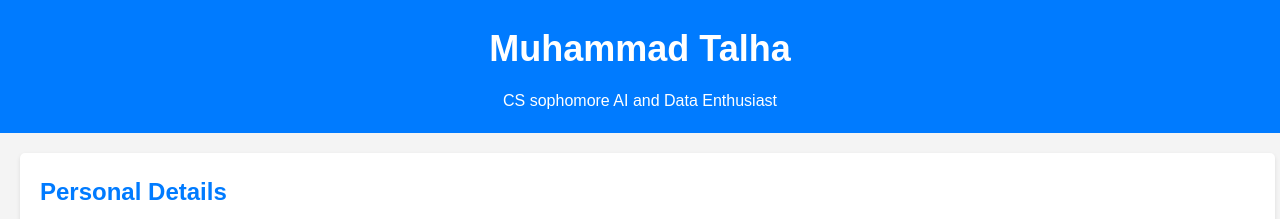
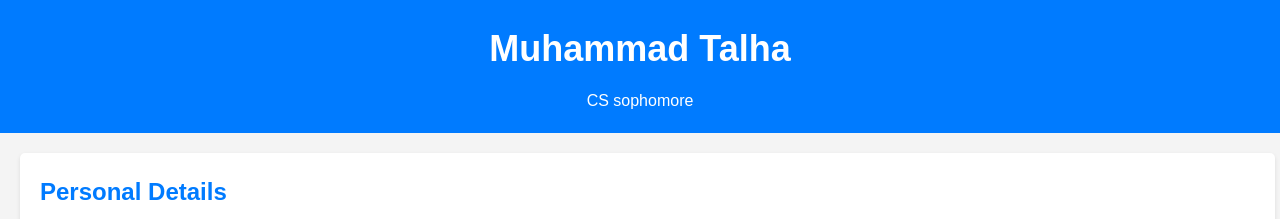
Before and after one commit to itsMuhammadtalha/Ai-chatbot, a plain HTML site: page html/index.html in a window 1280 px wide. Shown: the top 219 px of the page. Drawn offline with Linux system fonts and the light colour scheme; a script that the page names is missing.

Commit message:
Update index.html

```diff
--- a/html/index.html
+++ b/html/index.html
@@ -11,7 +11,7 @@
 <body>
     <header>
         <h1>Muhammad Talha</h1>
-        <p>CS sophomore AI and Data Enthusiast</p>
+        <p>CS sophomore</p>
 
     </header>
 
```
